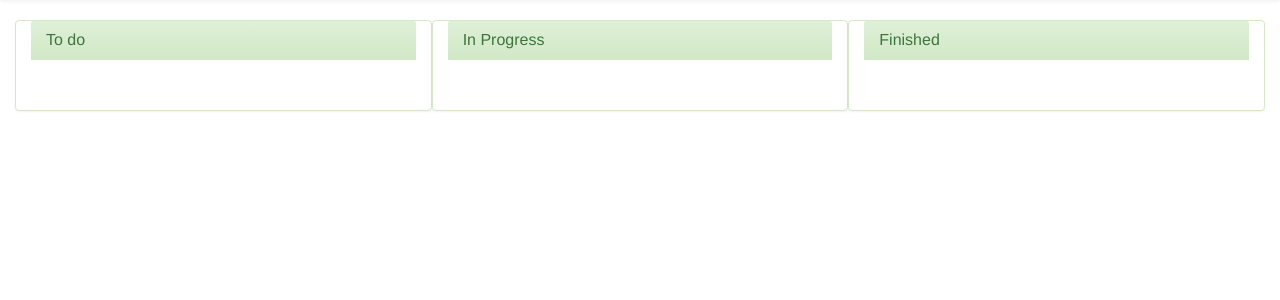
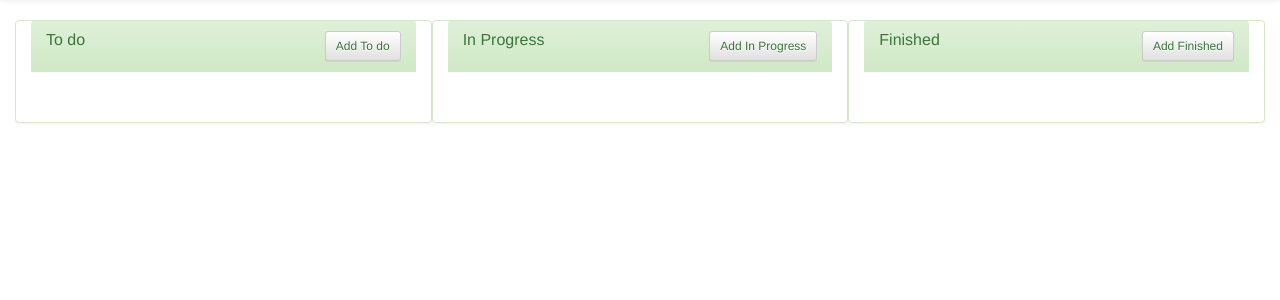
Before and after one commit to rgunther30/kanban, a Django app: page /board/ in a window 1280 px wide. Shown: the part 52-352 px from the top of the page. Run offline with Django 3.2, Linux system fonts and the light colour scheme; the visitor is signed in with stand-in values (Sample User, id 1); data that the repository does not hold is empty; some libraries are stand-ins or nearby versions.

Commit message:
Basic functionality for Add/Remove/Changing state of tasks.

```diff
--- a/board/templates/board/index.html
+++ b/board/templates/board/index.html
@@ -11,8 +11,8 @@ $(function () {
 </script>
     {% for title, group in titles_and_tasks %}
     <div class="panel panel-success col-md-4">
-      <div class="panel-heading">
-        <h3 class="panel-title">{{ title }}</h3>
+      <div class="panel-heading clearfix">
+        <h3 class="panel-title">{{ title }}<a href="{% url 'board:add' %}" class="btn btn-default btn-sm pull-right">Add {{title}}</a></h3>
       </div>
       <div class="panel-body">
         <ul class='list-group'>
@@ -23,8 +23,11 @@ $(function () {
                    data-content="<form method='POST' action='{% url 'board:edit' %}'>
                                {% csrf_token %}
                                <input type='hidden' name='task_id' value='{{task.id}}'>
-                               <input type='submit' class='btn btn-sm btn-default' value='In Progress'/>
-                               <input type='submit' class='btn btn-sm btn-default'value='Delete'/></form>">
+                               <button type='submit' class='btn btn-sm btn-default' name='progress'>Next
+                               </button>
+                               <button type='submit' class='btn btn-sm btn-default' name='delete'>Delete
+                               </button>
+                               </form>">
                     {{ task.name }}</a><li>{{ task.description }}</li>
             {% endfor %}
         </ul>
--- a/board/views.py
+++ b/board/views.py
@@ -45,8 +45,15 @@ def EditTaskView(request):
         try:
             task_id = request.POST.get('task_id')
             task = Task.objects.get(id=task_id)
-            print request.POST.get('In Progress')
-            print request.POST.get('Delete')
+            if 'progress' in request.POST:
+                if task.state == 'To do':
+                    task.state = 'In Progress'
+                elif task.state == 'In Progress':
+                    task.state = 'Finished'
+                print task.state
+                task.save()
+            elif 'delete' in request.POST:
+                task.delete()
         except:
             print "Error!"
     return redirect('board:index')
```
